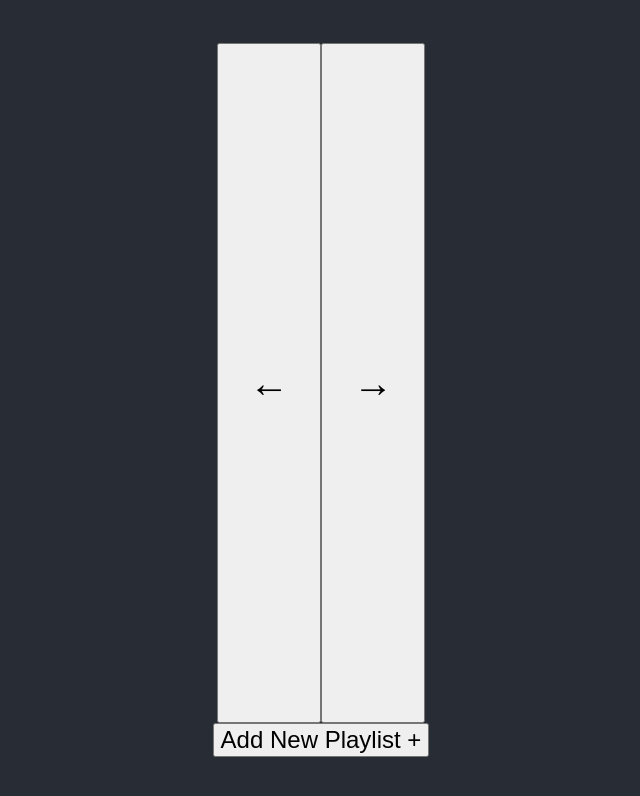
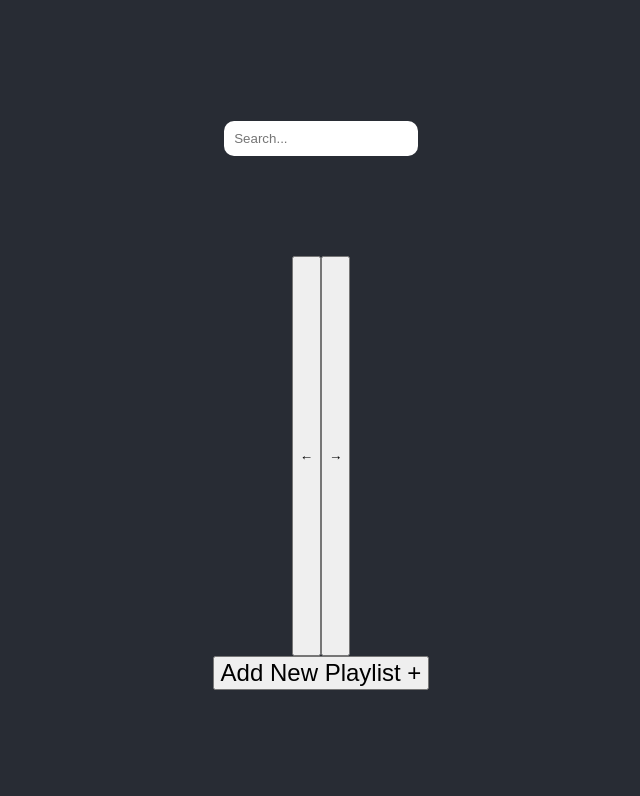
Before and after one commit to SirEctor/muse2, a React (Create React App) app in the folder muse2/: page / in a window 1280 px wide. Shown: the top 796 px of the page, without its empty margins (319-959 px from the left). Built offline with nearby package versions, Linux system fonts and the light colour scheme.

Commit message:
search playlists + songs

```diff
--- a/muse2/package.json
+++ b/muse2/package.json
@@ -4,6 +4,10 @@
   "version": "0.1.0",
   "private": true,
   "dependencies": {
+    "@emotion/react": "^11.9.3",
+    "@emotion/styled": "^11.9.3",
+    "@mui/icons-material": "^5.8.4",
+    "@mui/material": "^5.9.1",
     "@testing-library/jest-dom": "^5.16.4",
     "@testing-library/react": "^13.3.0",
     "@testing-library/user-event": "^13.5.0",
--- a/muse2/src/App.css
+++ b/muse2/src/App.css
@@ -21,6 +21,7 @@
   background-color: #95b8bf;
   border-radius: 10px;
   padding: 10px;
+  max-width: 340px;
 }
 
 .inner-card {
@@ -32,7 +33,13 @@
   margin-bottom: 5px;
   margin-top: 5px;
   overflow-y: scroll;
+  -ms-overflow-style: none;  /* Internet Explorer 10+ */
+  scrollbar-width: none;  /* Firefox */
   height: 300px;
+}
+
+.inner-card::-webkit-scrollbar {
+  display: none;
 }
 
 .song-video {
@@ -88,11 +95,13 @@
   align-items: center;
 }
 
+.search-and-arrows {
+  display: flex;
+  flex-direction: column;
+}
+
 #left-arrow-button, #right-arrow-button {
-  height: 85vh;
-  padding-left: 30px;
-  padding-right: 30px;
-  font-size: 40px;
+  height: 400px;
 }
 
 #add-new-playlist-button {
@@ -155,3 +164,28 @@
   border: tomato;
   border-radius: 10px;
 }
+
+.iframe-song {
+  padding-top: 10px;
+}
+
+#search-input {
+  background-color: white;
+  padding: 10px;
+  margin: 10px;
+  outline: none;
+  border: none;
+  border-radius: 10px;
+  width: 80%;
+  margin-bottom: 0px;
+}
+
+.search-results {
+  height: 100px;
+  width: 55%;
+  justify-content: center;
+  text-align: left;
+  display: grid;
+  left: 50%;
+  transform: translateX(-50%);
+}
--- a/muse2/src/App.js
+++ b/muse2/src/App.js
@@ -1,6 +1,6 @@
 import React, { useEffect, useState } from 'react';
 import './App.css';
-import Login from './components/Login';
+import SearchInput from './components/SearchInput';
 import PlaylistCard from './components/PlaylistCard';
 import PlaylistModal from './components/PlaylistModal';
 
@@ -88,11 +88,16 @@ function App() {
     <div className="App">
       <header className="App-header">
         {<div className="homepage">
-          <div className='arrow-playlist-arrow'>
-            <button id="left-arrow-button" onClick={() => {handleLeft()}}>{String.fromCharCode(8592)}</button>
-            <PlaylistModal className={"playlist-modal"} currentPlaylistIndex={playlists.findIndex(playlist => playlist?.id === currentPlaylistId)} playlistShow={playlistShow} setPlaylistShow={setPlaylistShow} playlists={playlists} setPlaylists={setPlaylists}  setCurrentPlaylistId={setCurrentPlaylistId}/>
-            {!playlistShow && playlistsElements}
-            <button id="right-arrow-button" onClick={() => {handleRight()}}>{String.fromCharCode(8594)}</button>
+          <div className='search-and-arrows'>
+            <div>
+                <SearchInput playlists={playlists}/>
+            </div>
+            <div className='arrow-playlist-arrow'>
+              <button id="left-arrow-button" onClick={() => {handleLeft()}}>{String.fromCharCode(8592)}</button>
+              <PlaylistModal className={"playlist-modal"} currentPlaylistIndex={playlists.findIndex(playlist => playlist?.id === currentPlaylistId)} playlistShow={playlistShow} setPlaylistShow={setPlaylistShow} playlists={playlists} setPlaylists={setPlaylists}  setCurrentPlaylistId={setCurrentPlaylistId}/>
+              {!playlistShow && playlistsElements}
+              <button id="right-arrow-button" onClick={() => {handleRight()}}>{String.fromCharCode(8594)}</button>
+            </div>
           </div>
           <button id="add-new-playlist-button" onClick={() => {setPlaylistShow(true)}}>Add New Playlist +</button>
         </div>}
--- a/muse2/src/components/PlaylistCard.js
+++ b/muse2/src/components/PlaylistCard.js
@@ -163,14 +163,10 @@ export default function PlaylistCard({ playlists, id, songs, handleDeletePlaylis
         <div>
             <SongModal className={"song-modal"} show={show} onClose={onClose} songs={songs} playlists={playlists} setPlaylists={setPlaylists} currentInd={playlists.findIndex(playlist => playlist?.id === id)}/>
             {!show && (<div className='card'>
-                <h2 className='playlist-title-h2'>{playlists[playlists.findIndex(playlist => playlist?.id === id)]?.title}</h2>
+                <h2 className='playlist-title-h2'> {(playlists[playlists.findIndex(playlist => playlist?.id === id)]?.title.length < 20) ? playlists[playlists.findIndex(playlist => playlist?.id === id)]?.title : playlists[playlists.findIndex(playlist => playlist?.id === id)]?.title.slice(0,17).concat("...")}</h2>
                 <div className='autoplay-and-search'>
                     <button className='autoplay-button' onClick={() => {startAutoPlay(0)}}>{"Autoplay ".concat(String.fromCharCode(9654))}</button>
                     <button className='random-button' onClick={() => {randomizeSongs()}}>Randomize</button>
-                    <div>
-                        <button className='search-song-button'>Search</button>
-                        <input defaultValue="Search for a song..."/>
-                    </div>
                 </div>
                 <DragDropContext onDragEnd={handleOnDragEnd}>
                     <Droppable droppableId='inner-card'>
@@ -192,6 +188,7 @@ export default function PlaylistCard({ playlists, id, songs, handleDeletePlaylis
                                                         onPlay={(event) => _onPlay(event)}
                                                         onLoad={(event) => _onLoad(event)}
                                                         id={`iframe-${song?.id}`}
+                                                        className="iframe-song"
                                                     />
                                                     <button className='delete-button' onClick={() => {deleteSong(song?.id)}}>Delete Song</button>
                                                 </div>)}
--- /dev/null
+++ b/muse2/src/components/SearchInput.js
@@ -0,0 +1,56 @@
+import React, { useState } from 'react'
+
+export default function SearchInput({ playlists }) {
+    const [searchedPlaylists, setSearchedPlaylists] = useState([]);
+    const [searchedSongs, setSearchedSongs] = useState([]);
+
+    function handleChange(event){
+        console.log(event.target.value);
+        if (event.target.value === ""){
+            setSearchedPlaylists([]);
+            setSearchedSongs([]);
+            return;
+        };
+        const filteredPlaylists = [...playlists].filter(playlist => playlist.title.toLowerCase().includes(event.target.value?.toLowerCase()));
+        setSearchedPlaylists(filteredPlaylists.map(playlist => {return playlist.title}));
+        console.log(searchedPlaylists);
+
+        let filteredSongs = [];
+        playlists.map(playlist => {
+            playlist.songs.map((song) => {
+                if(song.title.toLowerCase().includes(event.target.value?.toLowerCase())){
+                    filteredSongs.push(song.title);
+                }
+            })
+        });
+        setSearchedSongs(filteredSongs);
+        console.log(filteredSongs);
+    }
+
+    return (
+    <>
+        <input
+            id="search-input"
+            variant="outlined"
+            placeholder="Search..."
+            onChange={(event) => handleChange(event)}
+        />
+
+        <div className='search-results' style={{zIndex: 10, position:"relative"}}>
+            {searchedPlaylists.length > 0 && searchedPlaylists.map((playlistTitle, index) => {
+               return(<div key={index} style={{background: "#c3ecd7" , color :"black"}}>
+                   <p style={{paddingLeft: "10px", paddingRight:"10px"}}>{playlistTitle}</p>
+                </div>)
+            })}
+
+            {searchedSongs.length > 0 && searchedSongs.map((songTitle, index) => {
+                return(
+                    <div key={index} style={{background:"#c3ecf7", color: "black"}}>
+                        <p style={{paddingLeft: "10px", paddingRight:"10px"}}>{songTitle}</p>
+                    </div>
+                )
+            })}
+        </div>
+    </>
+  )
+}
```
Also changed, not shown: 1 other file (tests, documents, lock files or other folders).
